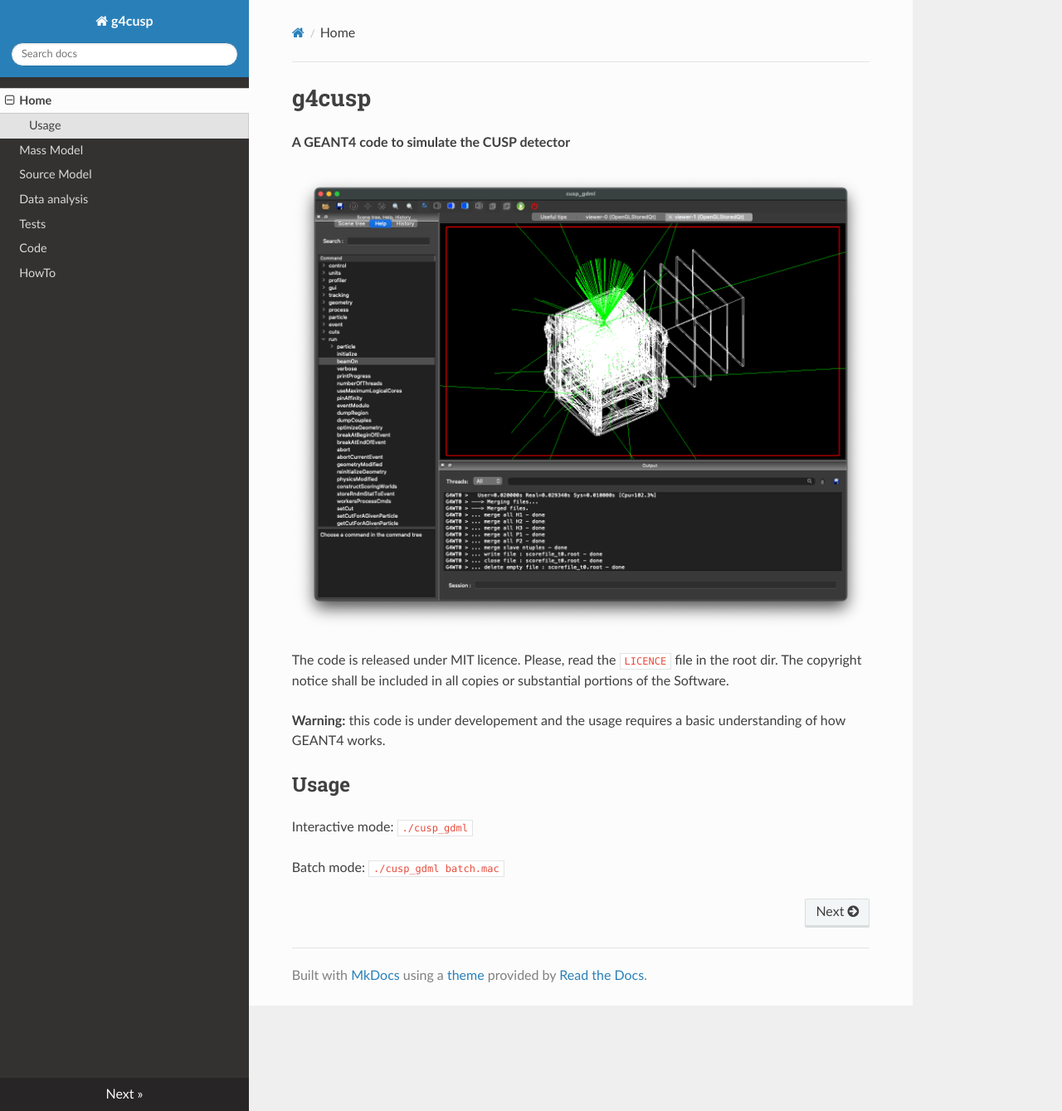
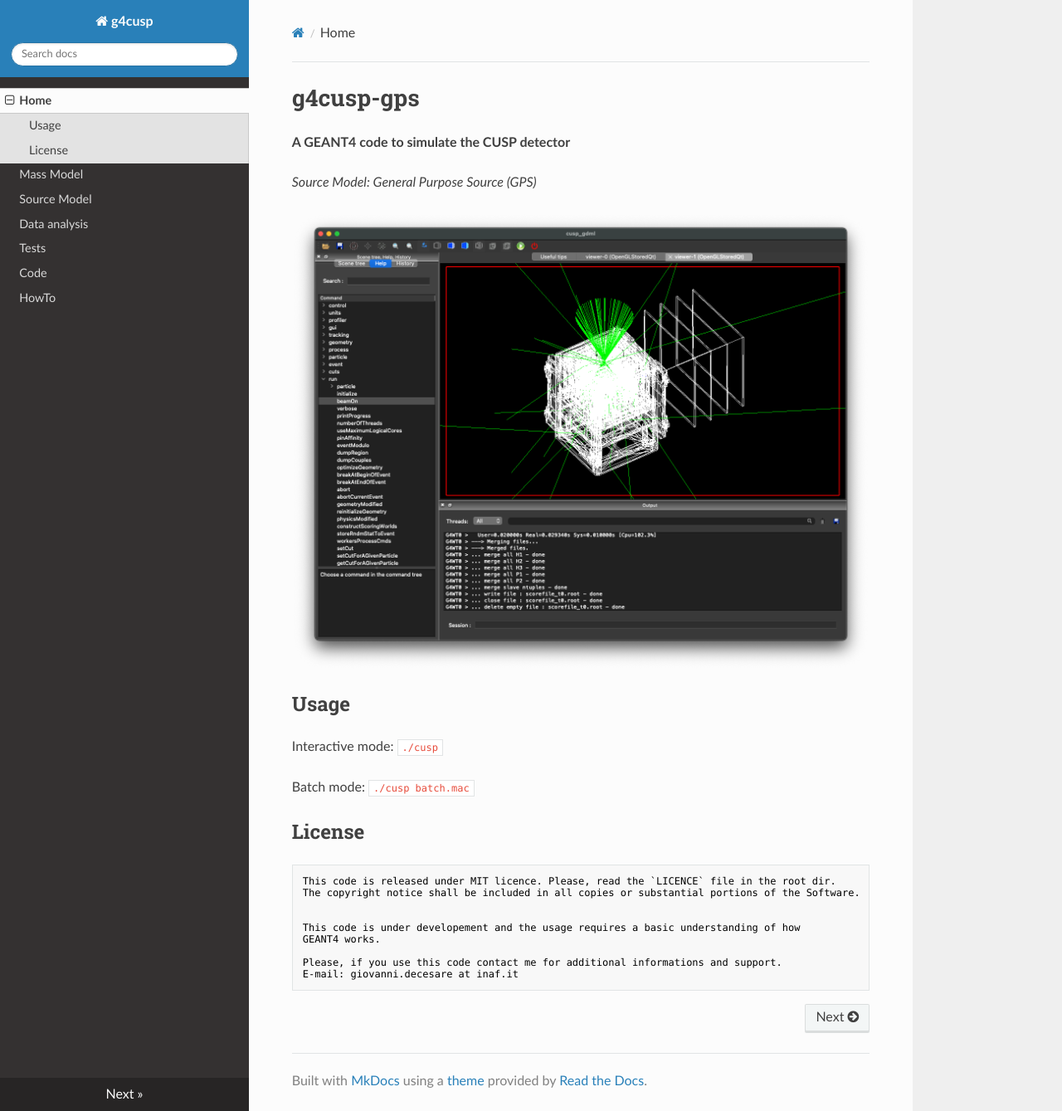
Before and after one commit to giovixo/g4cusp-gps, an MkDocs documentation site: the page built from doc/docs/index.md, in a window 1280 px wide and 1339 px high. Shown: the whole window at 83% size. Built offline with MkDocs 1.6.1, drawn with Linux system fonts in a browser that asks for light colours; nearby versions of some CDN libraries.

Commit message:
updated documentation

````diff
--- a/doc/docs/index.md
+++ b/doc/docs/index.md
@@ -1,18 +1,28 @@
-# g4cusp
+# g4cusp-gps
 
 __A GEANT4 code to simulate the CUSP detector__
 
+*Source Model: General Purpose Source (GPS)*
+
 ![g4cusp screenshot](images/g4cusp.png)
-
-The code is released under MIT licence. Please, read the `LICENCE` file in the root dir. The copyright notice shall be included in all copies or substantial portions of the Software.
-
-
-__Warning:__ this code is under developement and the usage requires a basic understanding of how GEANT4 works.
 
 ## Usage
 
 Interactive mode:
-`./cusp_gdml`
+`./cusp`
 
 Batch mode:
-`./cusp_gdml batch.mac`
+`./cusp batch.mac`
+
+## License
+```txt
+This code is released under MIT licence. Please, read the `LICENCE` file in the root dir.
+The copyright notice shall be included in all copies or substantial portions of the Software.
+
+
+This code is under developement and the usage requires a basic understanding of how
+GEANT4 works.
+
+Please, if you use this code contact me for additional informations and support.
+E-mail: giovanni.decesare at inaf.it
+```
````
Also changed, not shown: doc/docs/howto.md (+1 -1 lines), doc/docs/mass_model.md (+1 -11 lines).
